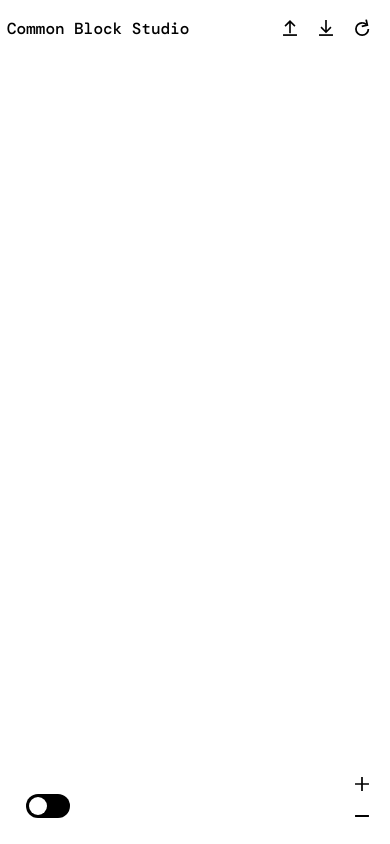
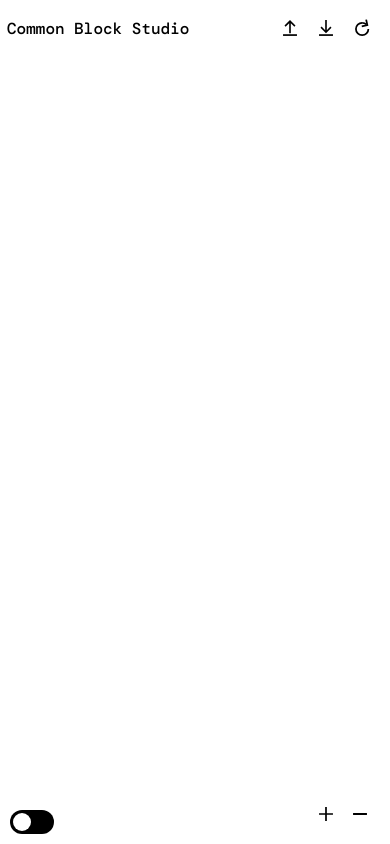
Before and after one commit to suzubu/blur-distortion-effect, a website built with Vite: page index.html in a window 390 px wide. Built offline with nearby package versions, Linux system fonts and the light colour scheme; a web font is replaced by a local one.

Commit message:
fix: adjust footer positioning and toggle placement for improved layout

```diff
--- a/src/style.css
+++ b/src/style.css
@@ -311,6 +311,14 @@ input:checked + .slider:before {
 
   .footer {
     padding: 0.125rem;
+    position: fixed !important;
+    bottom: 0.125rem;
+    right: 0.125rem;
+  }
+
+  .footer .options {
+    flex-direction: row !important;
+    gap: 6px;
   }
 
   .canvas {
@@ -345,8 +353,10 @@ input:checked + .slider:before {
   }
 
   .toggle {
-    /* bottom: 0.125rem; */
-    right: calc(0.125rem + 20px + 2px);
+    position: fixed !important;
+    bottom: 0.125rem;
+    left: 0.125rem;
+    margin: 0.5rem;
   }
 
   .toggle-switch {
```
